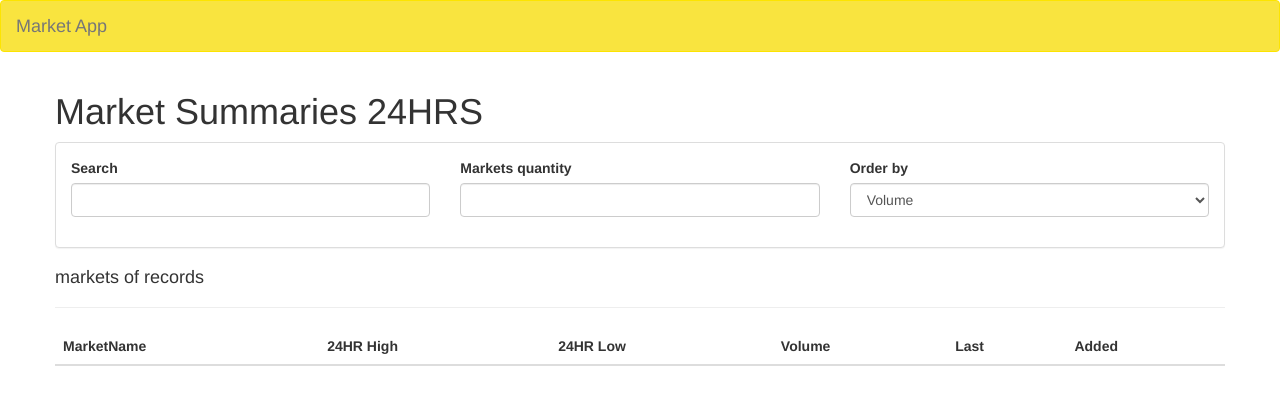
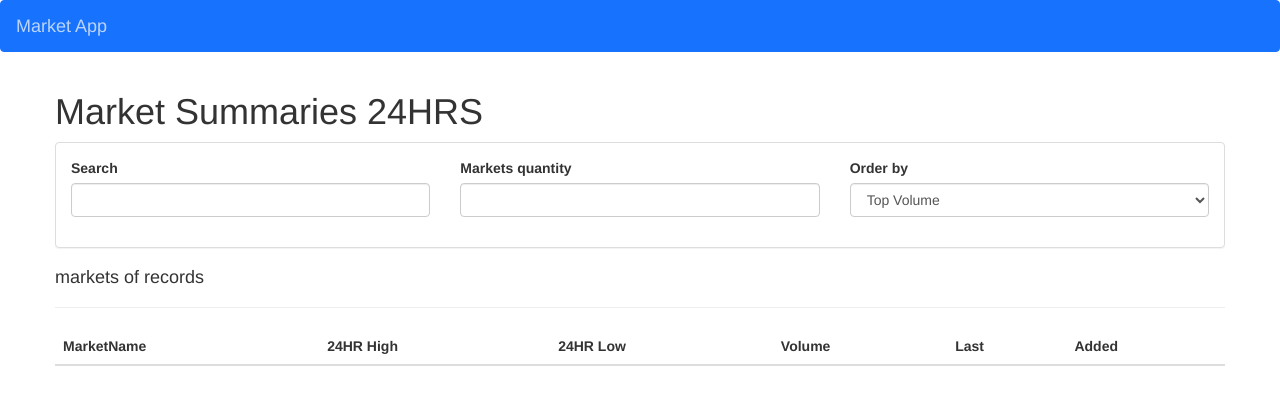
Before and after one commit to DanyST/angularJS-test, a website: page app/index.html in a window 1280 px wide. Drawn offline with nearby package versions, Linux system fonts and the light colour scheme; some packages are replaced by stand-ins of ours; no server answers.

Commit message:
Change color to navbar and delete some code comments

```diff
--- a/app/market-list/market-list.template.html
+++ b/app/market-list/market-list.template.html
@@ -22,7 +22,10 @@
                                 <label for="orderBy">Order by</label>
                                 <select name="orderBy" ng-model="$ctrl.orderProp" class="form-control">
                                     <option value="-Created">Newest</option>
-                                    <option value="-Volume">Volume</option>
+                                    <option value="-Volume">Top Volume</option>
+                                    <option value="-High">Top High</option>
+                                    <option value="-Low">Top Low</option>
+                                    <option value="-Last">Top Last Price</option>
                                 </select>
                             </div>
                         </div>
@@ -53,21 +56,6 @@
                         <th>
                             Last
                         </th>
-                        <!-- <th>
-                            Bid
-                        </th>
-                        <th>
-                            Ask
-                        </th>
-                        <th>
-                            Open Buy Orders
-                        </th>
-                        <th>
-                            Open Sell Orders
-                        </th>
-                        <th>
-                            Prev Day
-                        </th> -->
                         <th>
                             Added
                         </th>
@@ -90,21 +78,6 @@
                         <td>
                             {{ market.Last | scientificToDecimal }}
                         </td>
-                        <!-- <td>
-                            {{ market.Bid | scientificToDecimal}}
-                        </td>
-                        <td>
-                            {{ market.Ask | scientificToDecimal}}
-                        </td>
-                        <td>
-                            {{ market.OpenBuyOrders }}
-                        </td>
-                        <td>
-                            {{ market.OpenSellOrders }}
-                        </td>
-                        <td>
-                            {{ market.PrevDay | scientificToDecimal}}
-                        </td> -->
                         <td>
                             {{ market.Created | date : format : timezone}}
                         </td>
--- a/app/nav-bar/nav-bar.style.css
+++ b/app/nav-bar/nav-bar.style.css
@@ -1,4 +1,8 @@
-.navbar-yellow {
-    background-color: #f9e43f !important;
-    border-color: #fde400;
+.navbar-blue {
+    background-color: #1773fd !important;
+    border-color: #1773fd;
 }
+
+.navbar-title {
+    color: #fffcfcb5 !important;
+}
--- a/app/nav-bar/nav-bar.template.html
+++ b/app/nav-bar/nav-bar.template.html
@@ -1,13 +1,13 @@
-<nav class="navbar navbar-default navbar-yellow">
+<nav class="navbar navbar-default navbar-blue">
     <div class="container-fluid">
         <div class="navbar-header">
             <button type="button" class="navbar-toggle collapsed" data-toggle="collapse" data-target="#bs-example-navbar-collapse-1" aria-expanded="false">
-                <span class="sr-only">Toggle navigation</span>
+                <span class="sr-only">Market App</span>
                 <span class="icon-bar"></span>
                 <span class="icon-bar"></span>
                 <span class="icon-bar"></span>
             </button>
-            <a class="navbar-brand" href="#">Market App</a>
+            <a class="navbar-brand navbar-title" href="#">Market App</a>
         </div>
     </div>
 </nav>
```
